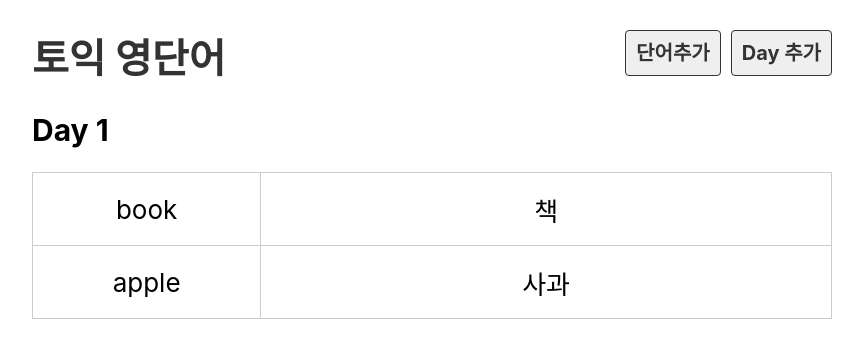
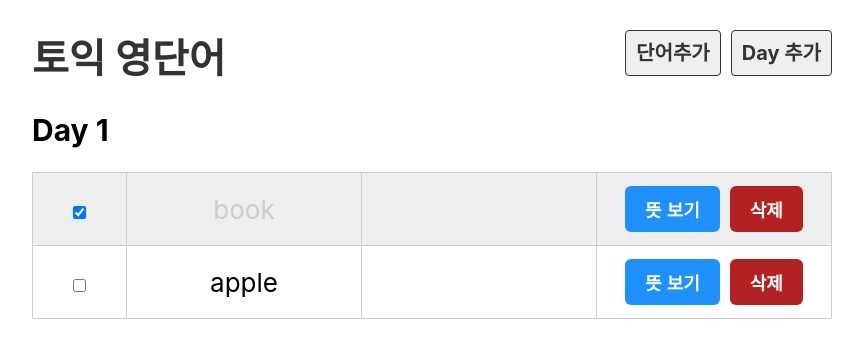
Before and after one commit to KHS96/React-practice, a React (Create React App) app: page /day/1 in a window 1280 px wide. Shown: the top 358 px of the page, without its empty margins (208-1071 px from the left). Built offline with nearby package versions, Linux system fonts and the light colour scheme.

Commit message:
토글버튼 추가

```diff
--- a/src/component/Day.js
+++ b/src/component/Day.js
@@ -1,5 +1,6 @@
 import dummy from "../db/data.json";
 import { useParams } from "react-router-dom";
+import Word from "./Word";
 export default function Day(){
     const { day } = useParams();
     const wordList = dummy.words.filter(word => (
@@ -14,10 +15,7 @@
     <table>
         <tbody>
             {wordList.map(word => (
-            <tr key={word.id}>
-                <td>{word.eng}</td>
-                <td>{word.kor}</td>
-            </tr>
+                <Word word={word} key={word.id}/>
             ))}
         </tbody>
     </table>
--- /dev/null
+++ b/src/component/Word.js
@@ -0,0 +1,33 @@
+import {useState} from "react"
+
+export default function Word({word}) {
+    const [isShow, setIsShow] = useState(false);
+    const [isDone, setIsDone] = useState(word.isDone);
+
+    function toggleShow() {
+        setIsShow(!isShow);
+    }
+
+    function toggleDone() {
+        setIsDone(!isDone);
+    }
+
+
+    return (
+        <tr className={isDone ? "off" : ""}>
+            <td><input type="checkbox" checked={isDone} onChange={toggleDone}/></td>
+            <td>{word.eng}</td>
+            <td>{isShow && word.kor}</td>
+            <td>
+                <button onClick={toggleShow}>
+                    뜻 {
+                        isShow
+                            ? "숨기기"
+                            : "보기"
+                    }
+                </button>
+                <button className="btn_del">삭제</button>
+            </td>
+        </tr>
+    )
+}
--- a/src/db/data.json
+++ b/src/db/data.json
@@ -10,35 +10,35 @@
             "day" : 1,
             "eng" : "book",
             "kor" : "책",
-            "isDonw" : false
+            "isDone" : true
         },
         {
             "id" : 2,
             "day" : 1,
             "eng" : "apple",
             "kor" : "사과",
-            "isDonw" : false
+            "isDone" : false
         },
         {
             "id" : 3,
             "day" : 2,
             "eng" : "cart",
             "kor" : "장바구니",
-            "isDonw" : false
+            "isDone" : false
         },
         {
             "id" : 4,
             "day" : 2,
             "eng" : "car",
             "kor" : "자동차",
-            "isDonw" : false
+            "isDone" : false
         },
         {
             "id" : 5,
             "day" : 3,
             "eng" : "book",
             "kor" : "책",
-            "isDonw" : false
+            "isDone" : false
         }
     ]
 }
```
Also changed, not shown: db-1677920843646.json (added, +53 -0 lines).
